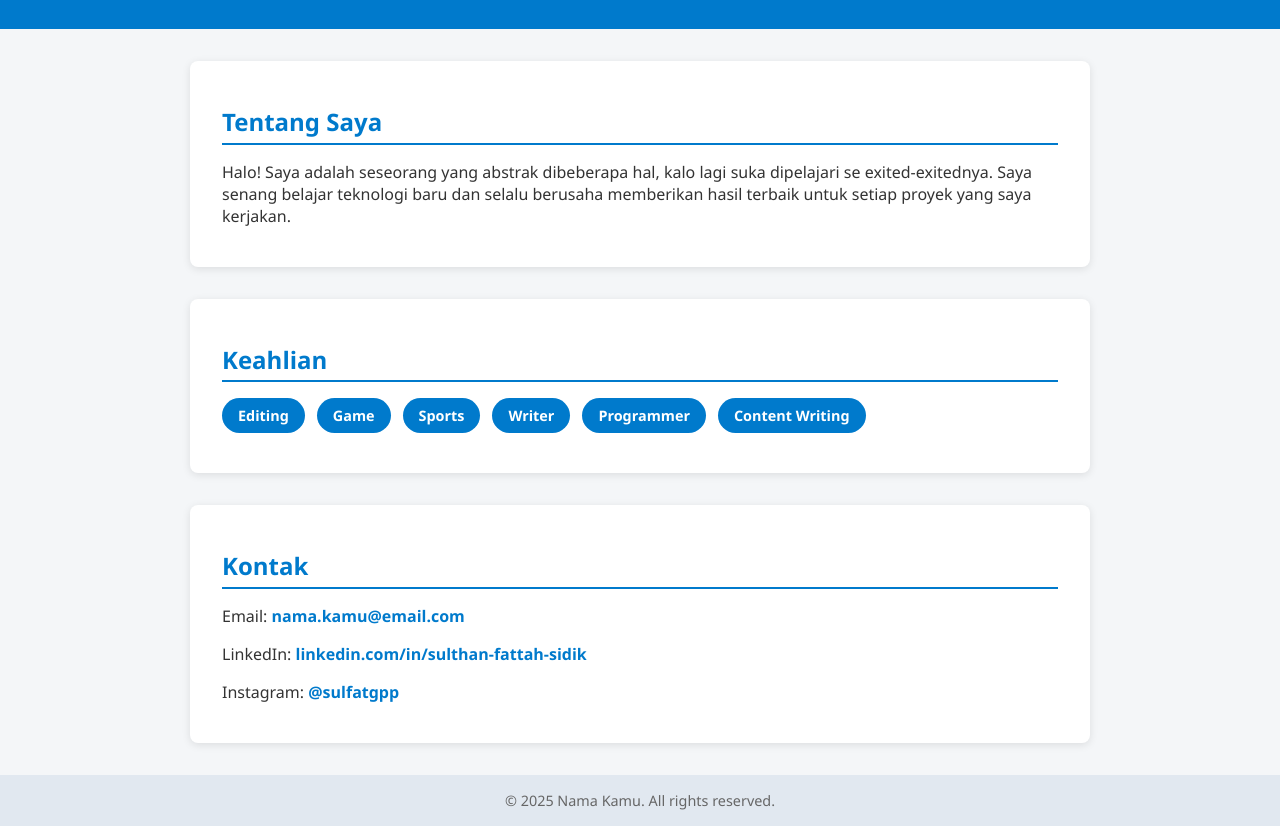
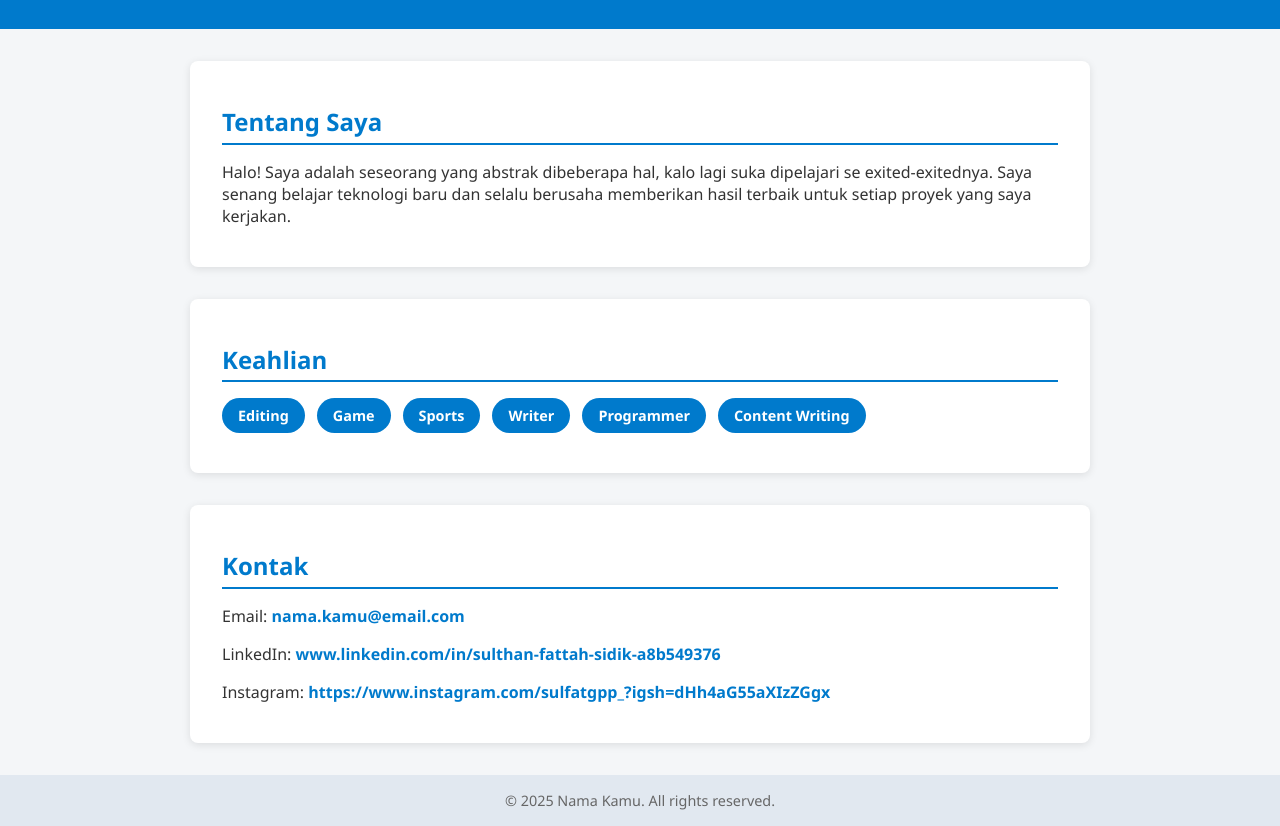
Before and after one commit to sulpat7/1, a plain HTML site: page index.html in a window 1280 px wide. Shown: the part 125-951 px from the top of the page. Drawn offline with Linux system fonts and the light colour scheme.

Commit message:
index.html

```diff
--- a/index.html
+++ b/index.html
@@ -118,8 +118,8 @@
     <section id="contact">
       <h2>Kontak</h2>
       <p>Email: <a href="mailto:nama.kamu@email.com" class="contact-link">nama.kamu@email.com</a></p>
-      <p>LinkedIn: <a href="https://linkedin.com/in/Sulthan Fattah" target="_blank" class="contact-link">linkedin.com/in/sulthan-fattah-sidik</a></p>
-      <p>Instagram: <a href="https://instagram.com/sulfatgpp" target="_blank" class="contact-link">@sulfatgpp</a></p>
+      <p>LinkedIn: <a href="https://linkedin.com/in/Sulthan Fattah" target="_blank" class="contact-link">www.linkedin.com/in/sulthan-fattah-sidik-a8b549376</a></p>
+      <p>Instagram: <a href="https://instagram.com/sulfatgpp" target="_blank" class="contact-link">https://www.instagram.com/sulfatgpp_?igsh=dHh4aG55aXIzZGgx</a></p>
     </section>
   </main>
 
```
